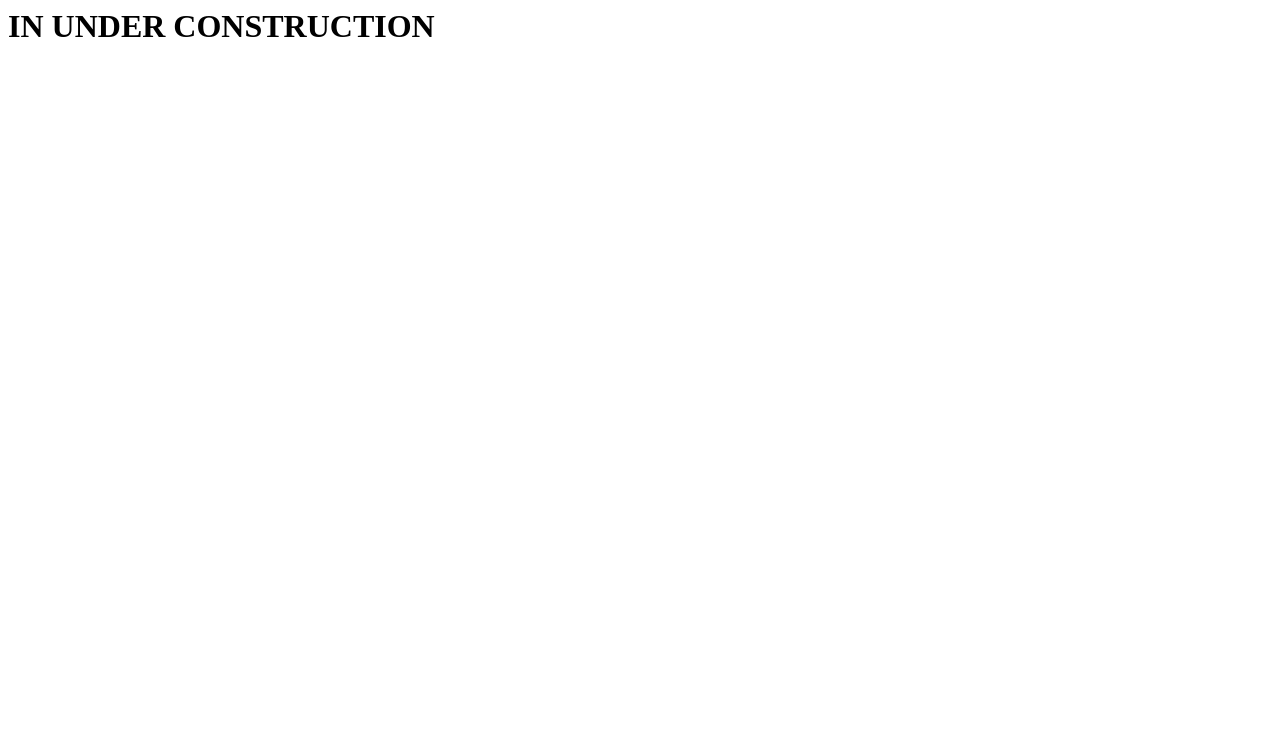
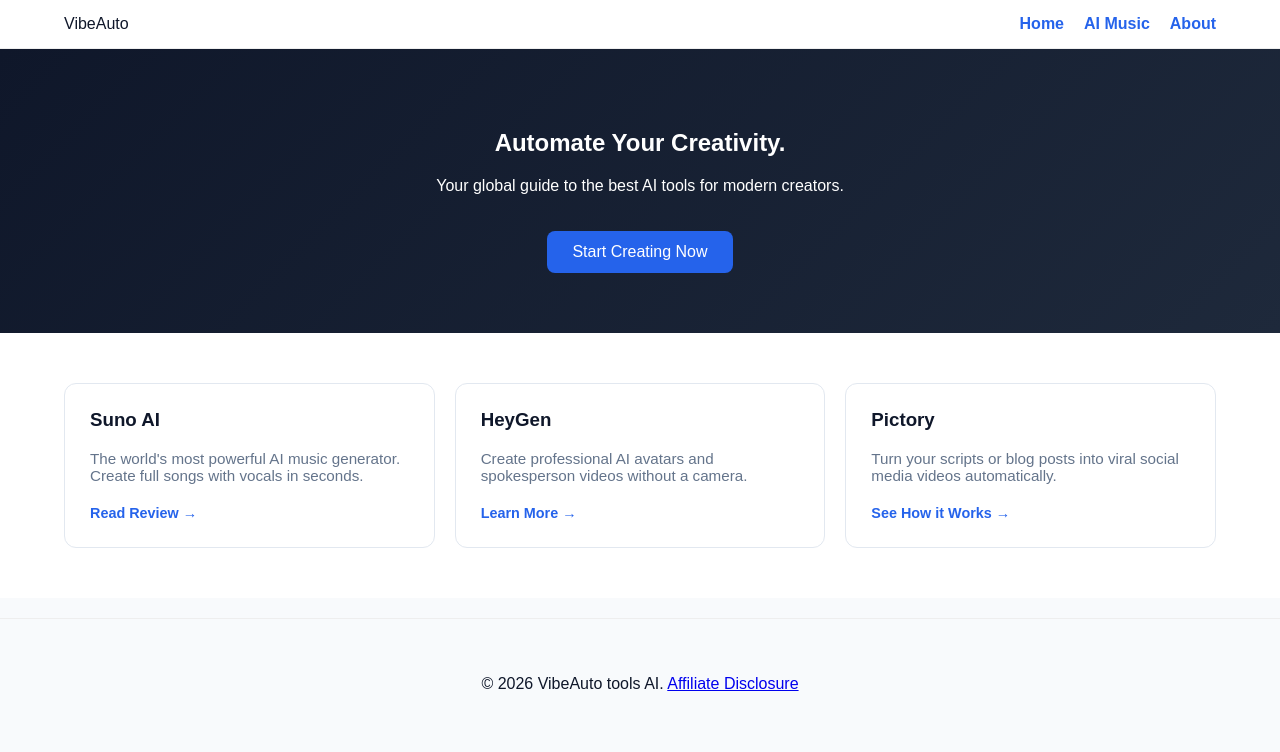
Before and after one commit to VibeAuto/tools, a plain HTML site: page index.html in a window 1280 px wide. Drawn offline with Linux system fonts and the light colour scheme.

Commit message:
Update index.html

```diff
--- a/index.html
+++ b/index.html
@@ -1 +1,146 @@
-<h1>IN UNDER CONSTRUCTION</h1>
+<!DOCTYPE html>
+<html lang="en">
+<head>
+    <meta charset="UTF-8">
+    <meta name="viewport" content="width=device-width, initial-scale=1.0">
+    <title>VibeAuto | The Ultimate AI Creator Toolbox</title>
+    <meta name="description" content="Master AI Music, Video Avatars, and Automation. Honest reviews of Suno AI, HeyGen, and more.">
+    <style>
+    :root {
+        --primary: #2563eb;
+        --dark: #0f172a;
+        --light: #f8fafc;
+    }
+    body {
+        font-family: sans-serif;
+        margin: 0;
+        background-color: var(--light);
+        color: var(--dark);
+        padding: 0;
+    }
+    nav {
+        background: white;
+        padding: 20px;
+        border-bottom: 1px solid #eee;
+    }
+    nav ul { list-style: none; padding: 0; display: flex; gap: 15px; }
+    nav a { text-decoration: none; color: var(--primary); font-weight: bold; }
+    .hero {
+        padding: 60px 20px;
+        text-align: center;
+        background: linear-gradient(135deg, #0f172a 0%, #1e293b 100%);
+        color: white;
+    }
+    .btn {
+        display: inline-block;
+        background: var(--primary);
+        color: white;
+        padding: 12px 25px;
+        text-decoration: none;
+        border-radius: 8px;
+        margin-top: 20px;
+    }
+nav {
+    display: flex;
+    justify-content: space-between;
+    align-items: center;
+    padding: 15px 5%; /* Menambah ruang di kiri dan kanan */
+    background: white;
+}
+nav ul {
+    list-style: none;
+    display: flex;
+    gap: 20px;
+    margin: 0;
+    padding: 0;
+}
+footer {
+    padding: 40px 20px;
+    text-align: center;
+    background: #f8fafc;
+    border-top: 1px solid #eee;
+    margin-top: 20px;
+}
+.btn:hover {
+    background-color: #1d4ed8; /* Biru yang lebih gelap sedikit */
+    transform: translateY(-2px);
+    transition: all 0.3s ease;
+}
+.tools-grid {
+    display: grid;
+    grid-template-columns: repeat(auto-fit, minmax(280px, 1fr));
+    gap: 20px;
+    padding: 50px 5%;
+    background: #fff;
+}
+.tool-card {
+    border: 1px solid #e2e8f0;
+    padding: 25px;
+    border-radius: 12px;
+    transition: transform 0.3s ease, box-shadow 0.3s ease;
+}
+.tool-card:hover {
+    transform: translateY(-5px);
+    box-shadow: 0 10px 20px rgba(0,0,0,0.05);
+}
+.tool-card h3 {
+    margin-top: 0;
+    color: #0f172a;
+}
+.tool-card p {
+    color: #64748b;
+    font-size: 0.95rem;
+    margin-bottom: 20px;
+}
+.tool-link {
+    color: #2563eb;
+    text-decoration: none;
+    font-weight: bold;
+    font-size: 0.9rem;
+}
+
+</style>
+</head>
+<body>
+    <header>
+        <nav>
+            <div class="logo">VibeAuto</div>
+            <ul>
+                <li><a href="index.html">Home</a></li>
+                <li><a href="/blog/suno-review/">AI Music</a></li>
+                <li><a href="about.html">About</a></li>
+            </ul>
+        </nav>
+    </header>
+
+    <main>
+        <section class="hero">
+            <h1>Automate Your Creativity.</h1>
+            <p>Your global guide to the best AI tools for modern creators.</p>
+            <a href="/blog/suno-review/" class="btn">Start Creating Now</a>
+        </section>
+    </main>
+
+<section class="tools-grid">
+    <div class="tool-card">
+        <h3>Suno AI</h3>
+        <p>The world's most powerful AI music generator. Create full songs with vocals in seconds.</p>
+        <a href="/blog/suno-ai-review/" class="tool-link">Read Review →</a>
+    </div>
+    <div class="tool-card">
+        <h3>HeyGen</h3>
+        <p>Create professional AI avatars and spokesperson videos without a camera.</p>
+        <a href="/blog/heygen-review/" class="tool-link">Learn More →</a>
+    </div>
+    <div class="tool-card">
+        <h3>Pictory</h3>
+        <p>Turn your scripts or blog posts into viral social media videos automatically.</p>
+        <a href="/blog/pictory-review/" class="tool-link">See How it Works →</a>
+    </div>
+</section>
+
+    <footer>
+        <p>&copy; 2026 VibeAuto tools AI. <a href="disclosure.html">Affiliate Disclosure</a></p>
+    </footer>
+</body>
+</html>
```
